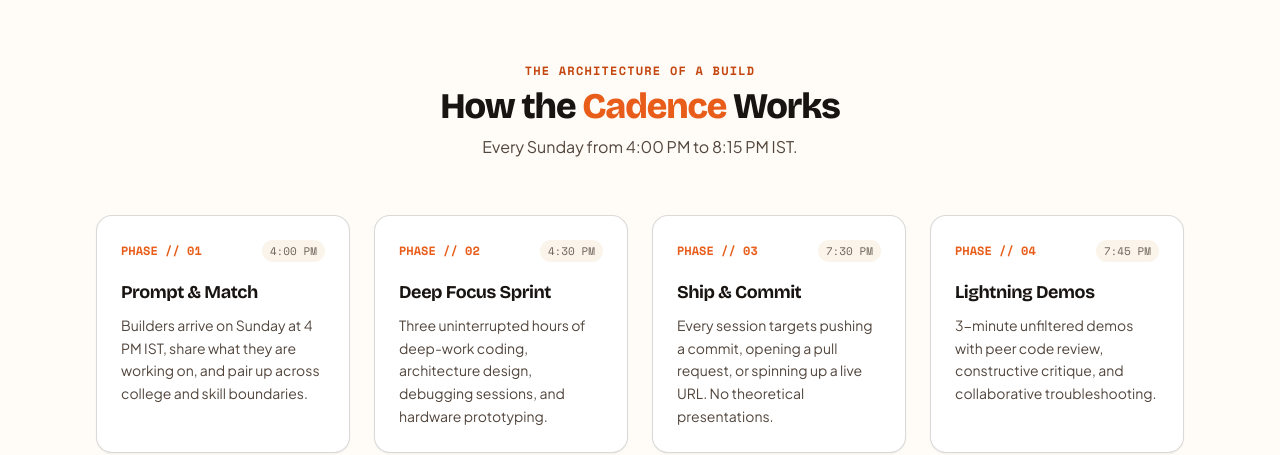
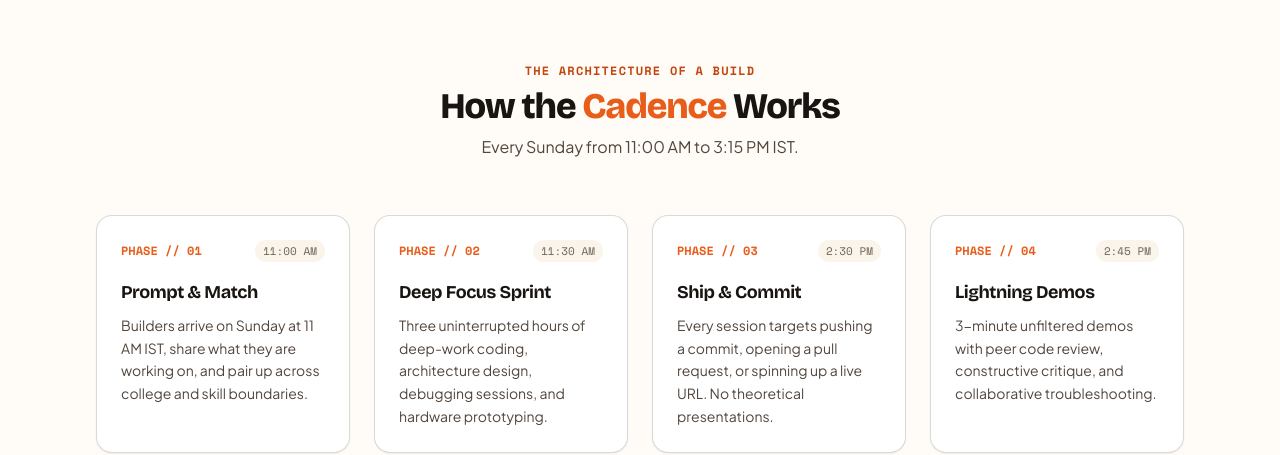
Before and after one commit to Mohankanakam06/Aegion-Dynamic-Community, a React (Vite) app: page /about in a window 1280 px wide. Shown: the part 3140-3595 px from the top of the page. Built offline with nearby package versions, Linux system fonts and the light colour scheme.

Commit message:
content: sprint time moves to Sundays 11:00 AM IST

```diff
--- a/src/components/layout/Footer.tsx
+++ b/src/components/layout/Footer.tsx
@@ -119,7 +119,7 @@ export function Footer() {
             </p>
             <div className="pt-4 border-t border-white/10">
               <span className="font-mono text-[11px] text-white/40 block mb-1 uppercase tracking-wider">Weekly Sprint Cadence</span>
-              <span className="text-xs text-[var(--amber)] font-medium bg-white/5 px-2 py-1.5 rounded-md inline-block">Sundays, 4:00 PM IST</span>
+              <span className="text-xs text-[var(--amber)] font-medium bg-white/5 px-2 py-1.5 rounded-md inline-block">Sundays, 11:00 AM IST</span>
             </div>
           </div>
         </div>
--- a/src/components/layout/Header.tsx
+++ b/src/components/layout/Header.tsx
@@ -174,7 +174,7 @@ export function Header() {
                     <ArrowUpRight className="w-4 h-4" aria-hidden="true" />
                   </Link>
                   <p className="font-mono text-[11px] text-[var(--ink-soft)] text-center mt-3">
-                    Vizag Innovation Hub // Sundays 4:00 PM IST
+                    Vizag Innovation Hub // Sundays 11:00 AM IST
                   </p>
                 </div>
               </nav>
--- a/src/data/events.ts
+++ b/src/data/events.ts
@@ -39,7 +39,7 @@ export const events: EventItem[] = [
     tag: 'Weekly Cohort',
     category: 'build',
     date: 'Every Sunday',
-    time: '4:00 PM - 8:00 PM IST',
+    time: '11:00 AM - 3:00 PM IST',
     location: 'Vizag Innovation Hub & Hybrid Discord',
     attendees: '40+ Builders / Session',
     summary: 'Focused, distraction-free co-working & shipping sessions for passionate student technologists.',
--- a/src/kit/blocks-foundations.tsx
+++ b/src/kit/blocks-foundations.tsx
@@ -108,7 +108,7 @@ export function FoundationBlocks() {
                   How the <Accent>Cadence</Accent> Works
                 </>
               }
-              lead="Every Sunday from 4:00 PM to 8:15 PM IST."
+              lead="Every Sunday from 11:00 AM to 3:15 PM IST."
             />
           </div>
         </div>
--- a/src/pages/About.tsx
+++ b/src/pages/About.tsx
@@ -49,25 +49,25 @@ export function About() {
   const buildCycle = [
     {
       step: '01',
-      time: '4:00 PM',
+      time: '11:00 AM',
       title: 'Prompt & Match',
-      desc: 'Builders arrive on Sunday at 4 PM IST, share what they are working on, and pair up across college and skill boundaries.',
+      desc: 'Builders arrive on Sunday at 11 AM IST, share what they are working on, and pair up across college and skill boundaries.',
     },
     {
       step: '02',
-      time: '4:30 PM',
+      time: '11:30 AM',
       title: 'Deep Focus Sprint',
       desc: 'Three uninterrupted hours of deep-work coding, architecture design, debugging sessions, and hardware prototyping.',
     },
     {
       step: '03',
-      time: '7:30 PM',
+      time: '2:30 PM',
       title: 'Ship & Commit',
       desc: 'Every session targets pushing a commit, opening a pull request, or spinning up a live URL. No theoretical presentations.',
     },
     {
       step: '04',
-      time: '7:45 PM',
+      time: '2:45 PM',
       title: 'Lightning Demos',
       desc: '3-minute unfiltered demos with peer code review, constructive critique, and collaborative troubleshooting.',
     },
@@ -228,7 +228,7 @@ export function About() {
             How the <span className="text-[var(--ember)]">Cadence</span> Works
           </h2>
           <p className="text-[var(--ink-soft)] text-sm sm:text-base mt-2">
-            Every Sunday from 4:00 PM to 8:15 PM IST.
+            Every Sunday from 11:00 AM to 3:15 PM IST.
           </p>
         </div>
 
--- a/src/pages/Contact.tsx
+++ b/src/pages/Contact.tsx
@@ -110,8 +110,8 @@ export function Contact() {
       'DESCRIPTION:Weekly collaborative build sprint with student engineers in Vizag. Real code, PRs, and demo circles.',
       'LOCATION:Vizag Innovation Hub & Discord, Visakhapatnam, AP',
       'RRULE:FREQ=WEEKLY;BYDAY=SU',
-      'DTSTART:20261011T103000Z',
-      'DTEND:20261011T143000Z',
+      'DTSTART:20261011T053000Z',
+      'DTEND:20261011T093000Z',
       'END:VEVENT',
       'END:VCALENDAR',
     ].join('\r\n');
@@ -263,7 +263,7 @@ export function Contact() {
                 <div>
                   <h4 className="font-bold text-sm text-[var(--ink)]">Weekly Sprint Cadence</h4>
                   <p className="text-xs text-[var(--ink-soft)] leading-relaxed">
-                    Every Sunday from 4:00 PM to 8:15 PM IST.
+                    Every Sunday from 11:00 AM to 3:15 PM IST.
                   </p>
                 </div>
               </div>
--- a/src/pages/Home.tsx
+++ b/src/pages/Home.tsx
@@ -115,7 +115,7 @@ export function Home() {
               <div className="pt-4 border-t border-[var(--line)] flex flex-wrap items-center gap-y-2 gap-x-6 text-xs text-[var(--ink-soft)] font-mono">
                 <div className="flex items-center gap-2">
                   <Clock className="w-3.5 h-3.5 text-[var(--ember)] shrink-0" aria-hidden="true" />
-                  <span>Sundays 4:00 PM IST</span>
+                  <span>Sundays 11:00 AM IST</span>
                 </div>
                 <div className="flex items-center gap-2">
                   <MapPin className="w-3.5 h-3.5 text-[var(--ember)] shrink-0" aria-hidden="true" />
@@ -151,7 +151,7 @@ export function Home() {
                   />
                   <div className="absolute inset-0 bg-gradient-to-t from-[var(--ink)]/90 via-[var(--ink)]/25 to-transparent flex flex-col justify-end p-6 text-white">
                     <span className="font-mono text-[11px] uppercase tracking-widest text-[var(--amber)] font-semibold mb-1">
-                      Sunday Build Session // 04:00 PM
+                      Sunday Build Session // 11:00 AM
                     </span>
                     <h3 className="font-display text-lg font-bold leading-snug">
                       Distraction-Free Collaborative Flow
```
